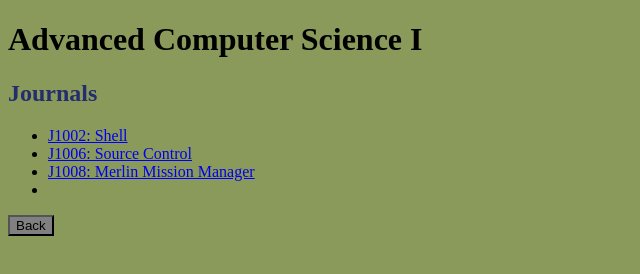
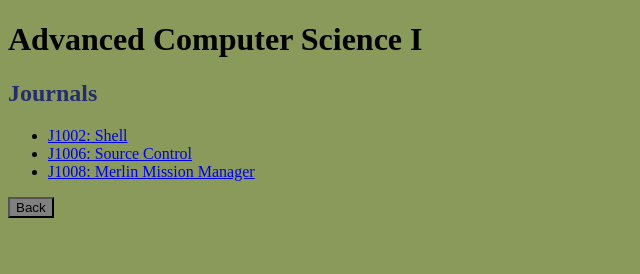
Before and after one commit to razeenr05/razeenr05.github.io, a plain HTML site: page CS-I/index.html in a window 1280 px wide. Shown: the whole page, without its empty margins (0-640 px from the left). Drawn offline with Linux system fonts and the light colour scheme.

Commit message:
Fixed bullet point error

```diff
--- a/CS-I/index.html
+++ b/CS-I/index.html
@@ -13,7 +13,7 @@
     <ul>
       <li><a href="Journals/J1002.html">J1002: Shell</a></li>
       <li><a href="Journals/J1006.html">J1006: Source Control</a></li>
-      <li><a href="Journals/J1008.html">J1008: Merlin Mission Manager</a><li>
+      <li><a href="Journals/J1008.html">J1008: Merlin Mission Manager</a></li>
     </ul>
     <button onclick="location.href='../index.html' ">Back</button>
   </body>
```
